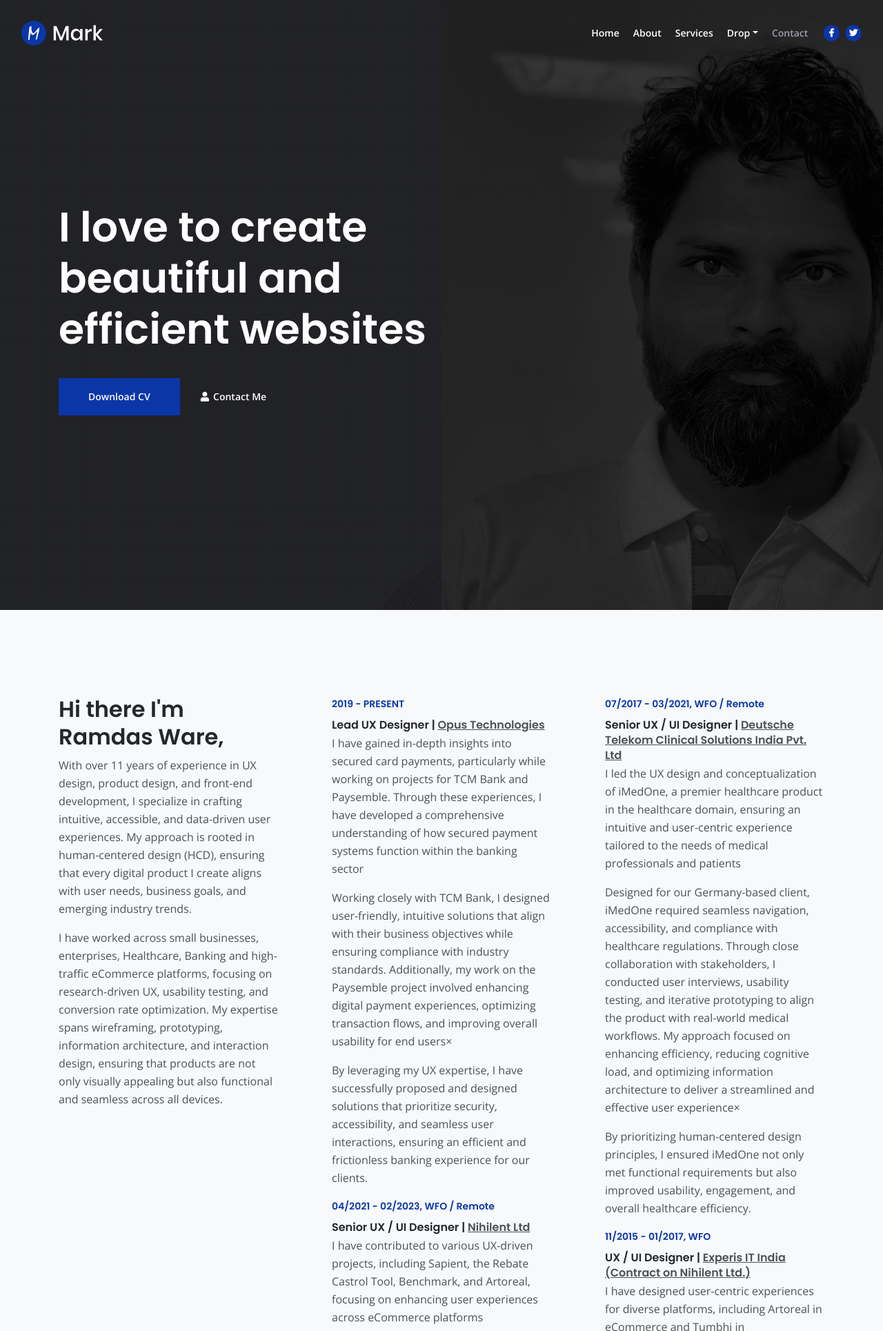
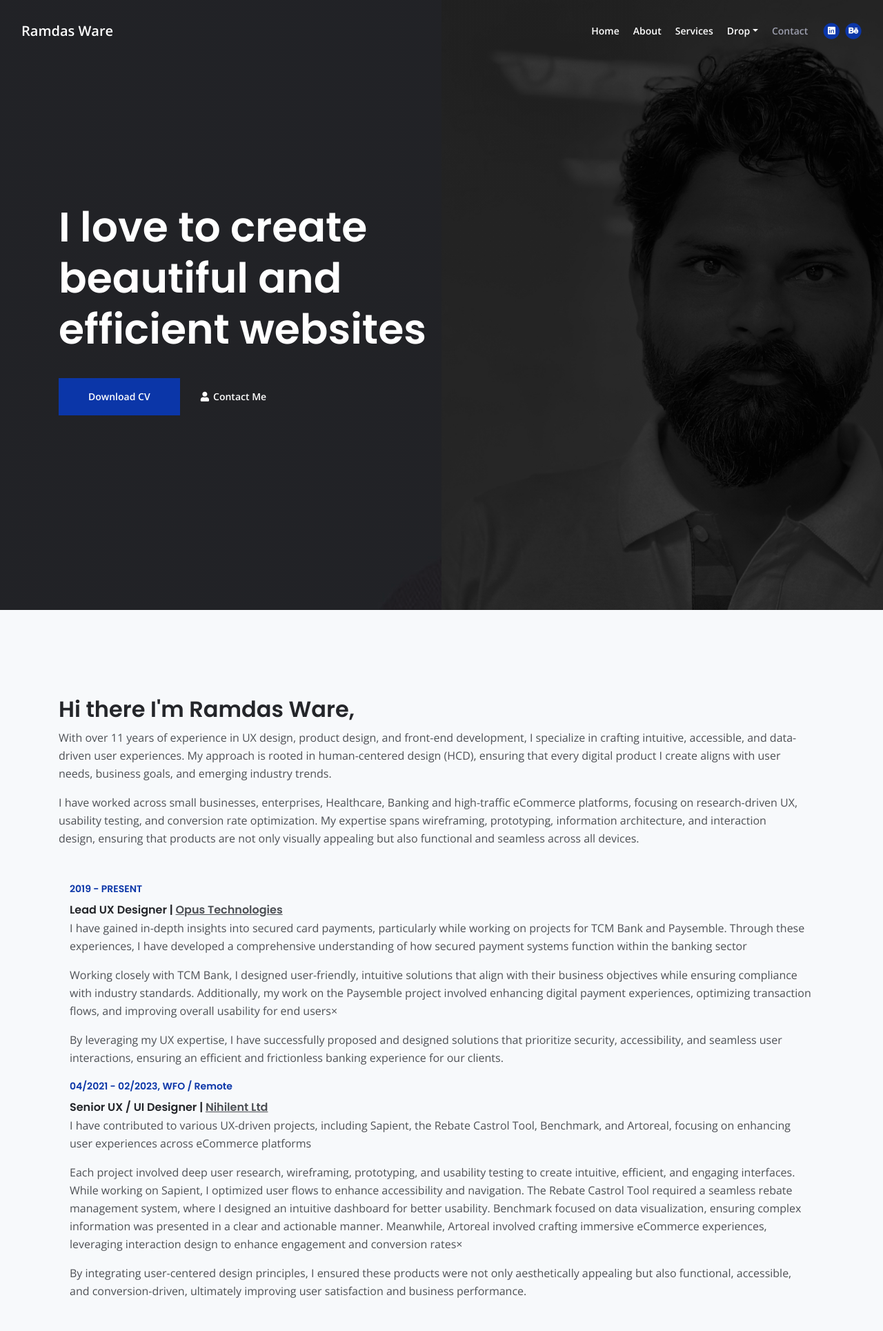
Before and after one commit to ramuware/UXbyRamdas, a plain HTML site: page index.html in a window 1280 px wide. Shown: the top 1929 px of the page at 69% size. Drawn offline with nearby package versions, Linux system fonts and the light colour scheme.

Commit message:
index html
updated name and content

```diff
--- a/index.html
+++ b/index.html
@@ -37,7 +37,7 @@
         <div class="container">
 
             <!-- Image Logo -->
-            <a class="navbar-brand logo-image" href="index.html"><img src="images/logo.svg" alt="alternative"></a>
+            <a class="navbar-brand logo-image" href="index.html" style="text-decoration: none;">Ramdas Ware</a>
 
             <!-- Text Logo - Use this if you don't have a graphic logo -->
             <!-- <a class="navbar-brand logo-text page-scroll" href="index.html">Ramdas Ware</a> -->
@@ -73,15 +73,15 @@
                 </ul>
                 <span class="nav-item social-icons">
                     <span class="fa-stack">
-                        <a href="#your-link">
+                        <a href="https://www.linkedin.com/in/ramdas-ware-a99aab3b/" target="_blank">
                             <i class="fas fa-circle fa-stack-2x"></i>
-                            <i class="fab fa-facebook-f fa-stack-1x"></i>
+                            <i class="fab fa-linkedin fa-stack-1x"></i>
                         </a>
                     </span>
                     <span class="fa-stack">
-                        <a href="#your-link">
+                        <a href="https://www.behance.net/ramuware" target="_blank">
                             <i class="fas fa-circle fa-stack-2x"></i>
-                            <i class="fab fa-twitter fa-stack-1x"></i>
+                            <i class="fab fa-behance fa-stack-1x"></i>
                         </a>
                     </span>
                 </span>
@@ -112,14 +112,14 @@
     <div id="about" class="basic-1 bg-gray">
         <div class="container">
             <div class="row">
-                <div class="col-lg-4">
+                <div class="col-lg-12">
                     <div class="text-container first">
                         <h2>Hi there I'm Ramdas Ware,</h2>
                         <p> With over 11 years of experience in UX design, product design, and front-end development, I specialize in crafting intuitive, accessible, and data-driven user experiences. My approach is rooted in human-centered design (HCD), ensuring that every digital product I create aligns with user needs, business goals, and emerging industry trends.</p>
                         <p>I have worked across small businesses, enterprises, Healthcare, Banking and high-traffic eCommerce platforms, focusing on research-driven UX, usability testing, and conversion rate optimization. My expertise spans wireframing, prototyping, information architecture, and interaction design, ensuring that products are not only visually appealing but also functional and seamless across all devices. </p>
                     </div> <!-- end of text-container -->
                 </div> <!-- end of col -->
-                <div class="col-lg-4">
+                <div class="col-lg-12">
                     <div class="text-container second">
                         <div class="time">2019 - PRESENT</div>
                         <h6>Lead UX Designer |  <a class="" href="" target="_blank" >Opus Technologies </a></h6>
@@ -154,7 +154,7 @@
 
                     </div> <!-- end of text-container -->
                 </div> <!-- end of col -->
-                <div class="col-lg-4">
+                <div class="col-lg-12">
                     <div class="text-container third">
                         <div class="time">07/2017 - 03/2021, WFO / Remote</div>
                         <h6>Senior UX / UI Designer | <a class="" href="" target="_blank" >Deutsche Telekom Clinical Solutions India Pvt. Ltd </a></h6>
```
